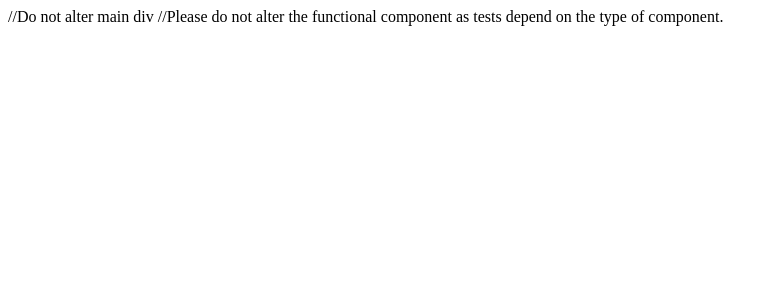
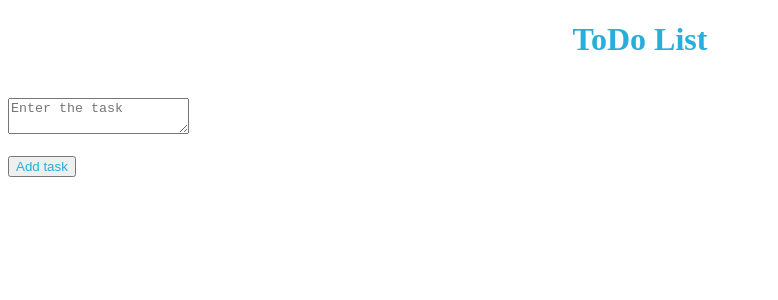
Before and after one commit to JyothirmaiKakumanu/React-Assignment-5---Todo-List-React, a React app: page / in a window 1280 px wide. Shown: the top 300 px of the page, without its empty margins (0-778 px from the left). Built offline with nearby package versions, Linux system fonts and the light colour scheme.

Commit message:
committed

```diff
--- a/src/components/App.js
+++ b/src/components/App.js
@@ -1,12 +1,76 @@
-import React from "react";
+import React, { useState } from "react";
 import "./../styles/App.css";
+import EnterTask from "./EnterTask";
+import DisplayTasks from "./DisplayTasks";
 
 function App()
 {
+	const [task,setTask] = useState({
+		taskName: "",
+	});
+	const [taskArr,setTaskArr]= useState([]);
+
+
+	const AddItem=()=>{
+		console.log(`inside add item`);
+		if(task.taskName !== ""){
+			console.log("inside add item if");
+			setTaskArr([...taskArr,task.taskName]);
+
+		}
+		console.log(`taskArr${taskArr}`);
+		taskArr.map((itm,index)=>{
+			console.log("inside map");
+			console.log("index"+index+"item"+itm);
+		})
+	}
+
+	const handleChange=(event)=>{
+		// setTask(()=>{
+		// 	{taskName:event.target.value}
+		// });
+		setTask({taskName :event.target.value});
+		console.log(`line28${task}`);
+	}
+
 	return (
 	<div id="main">
-	//Do not alter main div
-	//Please do not alter the functional component as tests depend on the type of component.
+		<h1>ToDo List</h1>
+		<br/>
+		<EnterTask id="task"
+			// value={task.taskName}
+			// onChange={(e)=>setTask(e.target.value)}
+			onChange ={handleChange}
+			placeholder="Enter the task"/>
+		<br/>
+		<button id="btn"
+			onClick={AddItem}>
+			Add task
+		</button>
+		{/* <ol>
+			{/* {taskArr.map((item,index)=>{ */}
+				{/* <DisplayTasks
+					className="list" */}
+					{/* // key={index}
+					// id={index}
+					taskArr = {taskArr}
+					// value={task.taskName}
+					// text={task.taskName} */}
+				{/* /> */}
+			{/* })} */}
+			{/* <li>Hi</li> */}
+
+
+		<ol>
+			{taskArr.map((item,index)=>{
+				return (
+					<li>
+						{item.taskName}
+					</li>
+				)
+			})}
+		</ol>
+
 	</div>
 	);
 }
--- /dev/null
+++ b/src/components/DisplayTasks.js
@@ -0,0 +1,20 @@
+import React from 'react';
+
+const DisplayTasks = (props) => {
+    // console.log(`text${props.text}`);
+
+    return (
+        <>
+            {props.taskArr.map((item,index)=>{
+                <li className ={props.className}
+                key={index}>
+                    {item.taskName}
+                </li>
+            })}
+
+
+        </>
+    );
+};
+
+export default DisplayTasks;
--- /dev/null
+++ b/src/components/EnterTask.js
@@ -0,0 +1,17 @@
+import React from 'react';
+
+const EnterTask = (props) => {
+
+    return (
+        <div>
+            <textarea
+                id={props.id}
+                // value={props.value}
+                placeholder={props.placeholder}
+                onChange = {props.onChange}
+            />
+        </div>
+    );
+};
+
+export default EnterTask;
```
